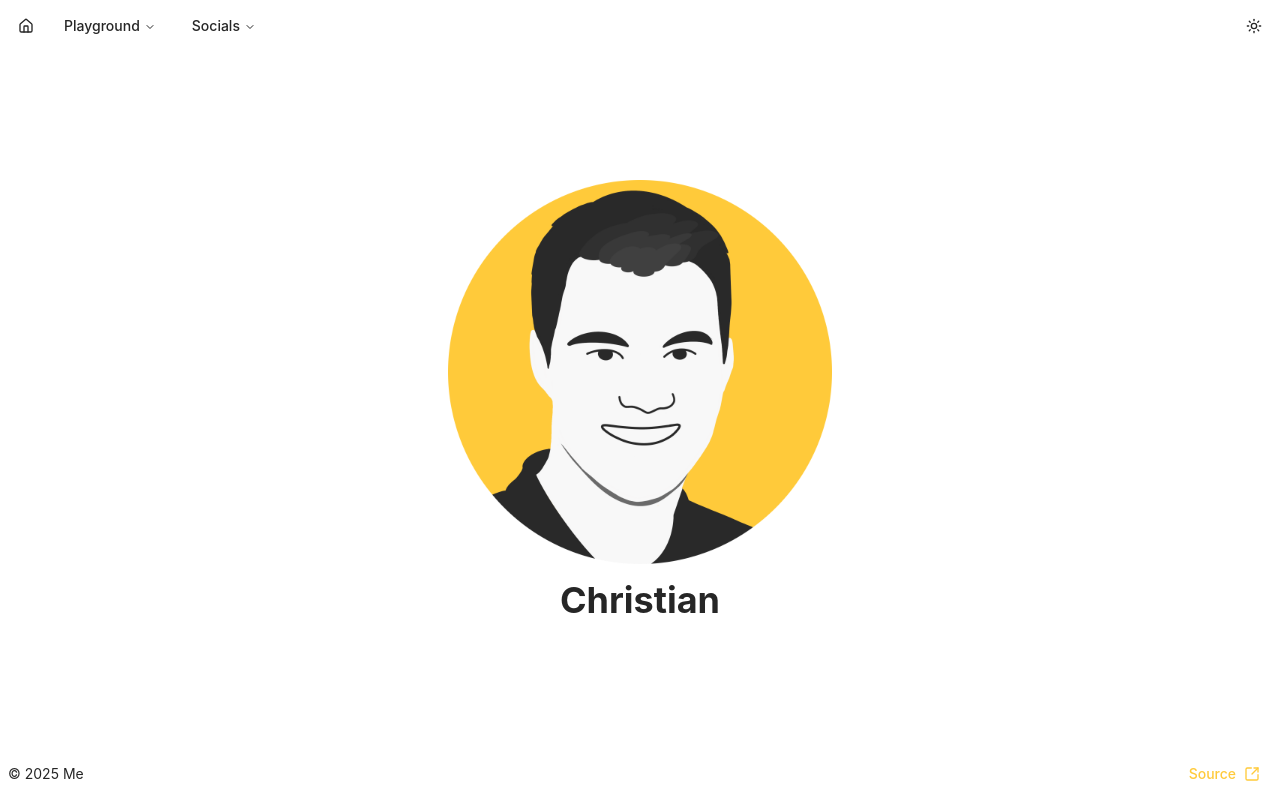
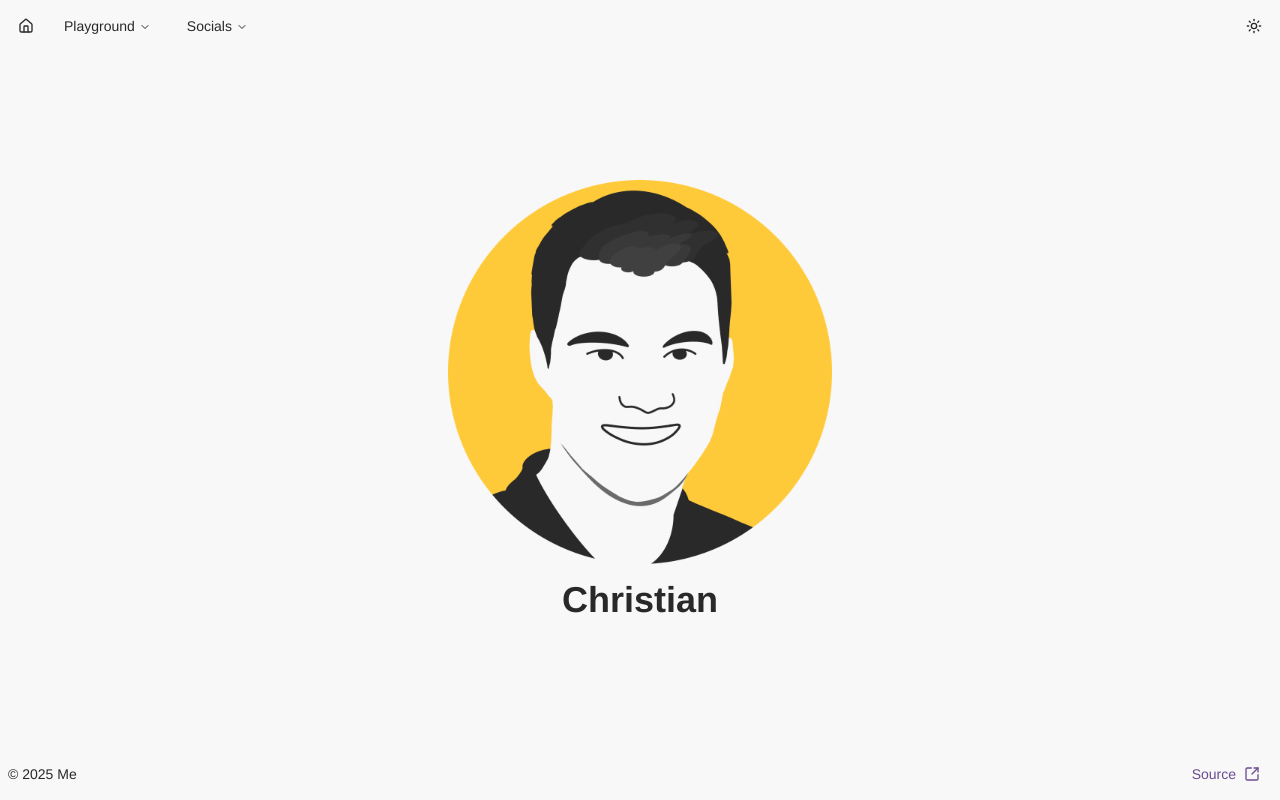
Before and after one commit to xcklein/christian-www, a React (Vite) app: page / in a window 1280 px wide. Built offline with nearby package versions, Linux system fonts and the light colour scheme.

Commit message:
theme update

```diff
--- a/src/styles/theme.css
+++ b/src/styles/theme.css
@@ -1,13 +1,114 @@
 @custom-variant dark (&:is(.dark *));
 
+:root {
+  --background: oklch(0.9791 0 0);
+  --foreground: oklch(0.2809 0 0);
+  --card: oklch(1 0 0);
+  --card-foreground: oklch(0.2809 0 0);
+  --popover: oklch(1 0 0);
+  --popover-foreground: oklch(0.2809 0 0);
+  --primary: oklch(0.4808 0.1142 301.7729);
+  --primary-foreground: oklch(0.2809 0 0);
+  --secondary: oklch(0.934 0 0);
+  --secondary-foreground: oklch(0.2809 0 0);
+  --muted: oklch(0.9067 0 0);
+  --muted-foreground: oklch(0.5555 0 0);
+  --accent: oklch(0.934 0 0);
+  --accent-foreground: oklch(0.2809 0 0);
+  --destructive: oklch(0.6879 0.2015 22.4754);
+  --destructive-foreground: oklch(0.9851 0 0);
+  --border: oklch(0.9219 0 0);
+  --input: oklch(1 0 0);
+  --ring: oklch(0.4808 0.1142 301.7729);
+  --chart-1: oklch(0.8631 0.1606 87.1288);
+  --chart-2: oklch(0.4808 0.1142 301.7729);
+  --chart-3: oklch(0.8637 0.0344 304.4942);
+  --chart-4: oklch(0.6923 0.0813 302.9775);
+  --chart-5: oklch(0.9244 0.0982 90.4638);
+  --sidebar: oklch(0.9702 0 0);
+  --sidebar-foreground: oklch(0.2809 0 0);
+  --sidebar-primary: oklch(0.2809 0 0);
+  --sidebar-primary-foreground: oklch(1 0 0);
+  --sidebar-accent: oklch(0.9067 0 0);
+  --sidebar-accent-foreground: oklch(0.2809 0 0);
+  --sidebar-border: oklch(0.9219 0 0);
+  --sidebar-ring: oklch(0.2809 0 0);
+  --font-sans: "Helvetica Neue", Helvetica, Arial, sans-serif;
+  --font-serif: Georgia, serif;
+  --font-mono: "Roboto Mono", monospace;
+  --radius: 0.25rem;
+  --shadow-x: 3px;
+  --shadow-y: 3px;
+  --shadow-blur: 0;
+  --shadow-spread: 0;
+  --shadow-opacity: 0;
+  --shadow-color: #000000;
+  --shadow-2xs: 3px 3px 0 0 hsl(0 0% 0% / 0);
+  --shadow-xs: 3px 3px 0 0 hsl(0 0% 0% / 0);
+  --shadow-sm: 3px 3px 0 0 hsl(0 0% 0% / 0), 3px 1px 2px -1px hsl(0 0% 0% / 0);
+  --shadow: 3px 3px 0 0 hsl(0 0% 0% / 0), 3px 1px 2px -1px hsl(0 0% 0% / 0);
+  --shadow-md: 3px 3px 0 0 hsl(0 0% 0% / 0), 3px 2px 4px -1px hsl(0 0% 0% / 0);
+  --shadow-lg: 3px 3px 0 0 hsl(0 0% 0% / 0), 3px 4px 6px -1px hsl(0 0% 0% / 0);
+  --shadow-xl: 3px 3px 0 0 hsl(0 0% 0% / 0), 3px 8px 10px -1px hsl(0 0% 0% / 0);
+  --shadow-2xl: 3px 3px 0 0 hsl(0 0% 0% / 0);
+  --tracking-normal: 0em;
+  --spacing: 0.25rem;
+}
+
+.dark {
+  --background: oklch(0.2809 0 0);
+  --foreground: oklch(0.9791 0 0);
+  --card: oklch(0.2393 0 0);
+  --card-foreground: oklch(0.9791 0 0);
+  --popover: oklch(0.2393 0 0);
+  --popover-foreground: oklch(0.9791 0 0);
+  --primary: oklch(0.8631 0.1606 87.1288);
+  --primary-foreground: oklch(0.2046 0 0);
+  --secondary: oklch(0.2435 0 0);
+  --secondary-foreground: oklch(0.9791 0 0);
+  --muted: oklch(0.3211 0 0);
+  --muted-foreground: oklch(0.7155 0 0);
+  --accent: oklch(0.3446 0 0);
+  --accent-foreground: oklch(0.9791 0 0);
+  --destructive: oklch(0.6879 0.2015 22.4754);
+  --destructive-foreground: oklch(0.9791 0 0);
+  --border: oklch(0.3703 0.0119 285.8054);
+  --input: oklch(0.2393 0 0);
+  --ring: oklch(0.8631 0.1606 87.1288);
+  --chart-1: oklch(0.8631 0.1606 87.1288);
+  --chart-2: oklch(0.4808 0.1142 301.7729);
+  --chart-3: oklch(0.8637 0.0344 304.4942);
+  --chart-4: oklch(0.6923 0.0813 302.9775);
+  --chart-5: oklch(0.9244 0.0982 90.4638);
+  --sidebar: oklch(0.2046 0 0);
+  --sidebar-foreground: oklch(0.9791 0 0);
+  --sidebar-primary: oklch(0.2046 0 0);
+  --sidebar-primary-foreground: oklch(1 0 0);
+  --sidebar-accent: oklch(0.3211 0 0);
+  --sidebar-accent-foreground: oklch(0.9791 0 0);
+  --sidebar-border: oklch(0.3703 0.0119 285.8054);
+  --sidebar-ring: oklch(0.2046 0 0);
+  --font-sans: "Helvetica Neue", Helvetica, Arial, sans-serif;
+  --font-serif: Georgia, serif;
+  --font-mono: "Roboto Mono", monospace;
+  --radius: 0.25rem;
+  --shadow-x: 3px;
+  --shadow-y: 3px;
+  --shadow-blur: 0;
+  --shadow-spread: 0;
+  --shadow-opacity: 0;
+  --shadow-color: #000000;
+  --shadow-2xs: 3px 3px 0 0 hsl(0 0% 0% / 0);
+  --shadow-xs: 3px 3px 0 0 hsl(0 0% 0% / 0);
+  --shadow-sm: 3px 3px 0 0 hsl(0 0% 0% / 0), 3px 1px 2px -1px hsl(0 0% 0% / 0);
+  --shadow: 3px 3px 0 0 hsl(0 0% 0% / 0), 3px 1px 2px -1px hsl(0 0% 0% / 0);
+  --shadow-md: 3px 3px 0 0 hsl(0 0% 0% / 0), 3px 2px 4px -1px hsl(0 0% 0% / 0);
+  --shadow-lg: 3px 3px 0 0 hsl(0 0% 0% / 0), 3px 4px 6px -1px hsl(0 0% 0% / 0);
+  --shadow-xl: 3px 3px 0 0 hsl(0 0% 0% / 0), 3px 8px 10px -1px hsl(0 0% 0% / 0);
+  --shadow-2xl: 3px 3px 0 0 hsl(0 0% 0% / 0);
+}
+
 @theme inline {
-  --radius-sm: calc(var(--radius) - 4px);
-  --radius-md: calc(var(--radius) - 2px);
-  --radius-lg: var(--radius);
-  --radius-xl: calc(var(--radius) + 4px);
-  --radius-2xl: calc(var(--radius) + 8px);
-  --radius-3xl: calc(var(--radius) + 12px);
-  --radius-4xl: calc(var(--radius) + 16px);
   --color-background: var(--background);
   --color-foreground: var(--foreground);
   --color-card: var(--card);
@@ -23,6 +124,7 @@
   --color-accent: var(--accent);
   --color-accent-foreground: var(--accent-foreground);
   --color-destructive: var(--destructive);
+  --color-destructive-foreground: var(--destructive-foreground);
   --color-border: var(--border);
   --color-input: var(--input);
   --color-ring: var(--ring);
@@ -39,112 +141,22 @@
   --color-sidebar-accent-foreground: var(--sidebar-accent-foreground);
   --color-sidebar-border: var(--sidebar-border);
   --color-sidebar-ring: var(--sidebar-ring);
+
+  --font-sans: var(--font-sans);
+  --font-mono: var(--font-mono);
+  --font-serif: var(--font-serif);
+
+  --radius-sm: calc(var(--radius) - 4px);
+  --radius-md: calc(var(--radius) - 2px);
+  --radius-lg: var(--radius);
+  --radius-xl: calc(var(--radius) + 4px);
+
+  --shadow-2xs: var(--shadow-2xs);
+  --shadow-xs: var(--shadow-xs);
+  --shadow-sm: var(--shadow-sm);
+  --shadow: var(--shadow);
+  --shadow-md: var(--shadow-md);
+  --shadow-lg: var(--shadow-lg);
+  --shadow-xl: var(--shadow-xl);
+  --shadow-2xl: var(--shadow-2xl);
 }
-
-:root {
-  --background: oklch(1 0 0);
-  --foreground: oklch(0.2686 0 0);
-  --card: oklch(1 0 0);
-  --card-foreground: oklch(0.2686 0 0);
-  --popover: oklch(1 0 0);
-  --popover-foreground: oklch(0.2686 0 0);
-  --primary: oklch(0.8631 0.1606 87.1288);
-  --primary-foreground: oklch(0 0 0);
-  --secondary: oklch(0.967 0.0029 264.5419);
-  --secondary-foreground: oklch(0.4461 0.0263 256.8018);
-  --muted: oklch(0.9846 0.0017 247.8389);
-  --muted-foreground: oklch(0.551 0.0234 264.3637);
-  --accent: oklch(0.9314 0.1551 100.9657);
-  --accent-foreground: oklch(0.4692 0.1024 68.877);
-  --destructive: oklch(0.6879 0.2015 22.4754);
-  --destructive-foreground: oklch(1 0 0);
-  --border: oklch(0.9276 0.0058 264.5313);
-  --input: oklch(0.9276 0.0058 264.5313);
-  --ring: oklch(0.8631 0.1606 87.1288);
-  --chart-1: oklch(0.8631 0.1606 87.1288);
-  --chart-2: oklch(0.6655 0.137 82.2712);
-  --chart-3: oklch(0.5659 0.1186 76.5723);
-  --chart-4: oklch(0.4692 0.1024 68.877);
-  --chart-5: oklch(0.3687 0.0886 57.6797);
-  --sidebar: oklch(0.9846 0.0017 247.8389);
-  --sidebar-foreground: oklch(0.2686 0 0);
-  --sidebar-primary: oklch(0.8631 0.1606 87.1288);
-  --sidebar-primary-foreground: oklch(1 0 0);
-  --sidebar-accent: oklch(0.9869 0.0214 95.2774);
-  --sidebar-accent-foreground: oklch(0.4692 0.1024 68.877);
-  --sidebar-border: oklch(0.9276 0.0058 264.5313);
-  --sidebar-ring: oklch(0.8631 0.1606 87.1288);
-  --font-sans: Inter, sans-serif;
-  --font-serif: Source Serif 4, serif;
-  --font-mono: JetBrains Mono, monospace;
-  --radius: 0.375rem;
-  --shadow-x: 0px;
-  --shadow-y: 4px;
-  --shadow-blur: 8px;
-  --shadow-spread: -1px;
-  --shadow-opacity: 0.1;
-  --shadow-color: #000000;
-  --shadow-2xs: 0px 4px 8px -1px hsl(0 0% 0% / 0.05);
-  --shadow-xs: 0px 4px 8px -1px hsl(0 0% 0% / 0.05);
-  --shadow-sm: 0px 4px 8px -1px hsl(0 0% 0% / 0.1), 0px 1px 2px -2px hsl(0 0% 0% / 0.1);
-  --shadow: 0px 4px 8px -1px hsl(0 0% 0% / 0.1), 0px 1px 2px -2px hsl(0 0% 0% / 0.1);
-  --shadow-md: 0px 4px 8px -1px hsl(0 0% 0% / 0.1), 0px 2px 4px -2px hsl(0 0% 0% / 0.1);
-  --shadow-lg: 0px 4px 8px -1px hsl(0 0% 0% / 0.1), 0px 4px 6px -2px hsl(0 0% 0% / 0.1);
-  --shadow-xl: 0px 4px 8px -1px hsl(0 0% 0% / 0.1), 0px 8px 10px -2px hsl(0 0% 0% / 0.1);
-  --shadow-2xl: 0px 4px 8px -1px hsl(0 0% 0% / 0.25);
-  --tracking-normal: 0em;
-  --spacing: 0.25rem;
-}
-
-.dark {
-  --background: oklch(0.2046 0 0);
-  --foreground: oklch(0.9219 0 0);
-  --card: oklch(0.2686 0 0);
-  --card-foreground: oklch(0.9219 0 0);
-  --popover: oklch(0.2686 0 0);
-  --popover-foreground: oklch(0.9219 0 0);
-  --primary: oklch(0.8631 0.1606 87.1288);
-  --primary-foreground: oklch(0 0 0);
-  --secondary: oklch(0.2686 0 0);
-  --secondary-foreground: oklch(0.9219 0 0);
-  --muted: oklch(0.2393 0 0);
-  --muted-foreground: oklch(0.7155 0 0);
-  --accent: oklch(0.5655 0.137 82.2712);
-  --accent-foreground: oklch(0.9314 0.1551 100.9657);
-  --destructive: oklch(0.6879 0.2015 22.4754);
-  --destructive-foreground: oklch(1 0 0);
-  --border: oklch(0.3715 0 0);
-  --input: oklch(0.3715 0 0);
-  --ring: oklch(0.8631 0.1606 87.1288);
-  --chart-1: oklch(0.8631 0.1606 87.1288);
-  --chart-2: oklch(0.5655 0.137 82.2712);
-  --chart-3: oklch(0.9314 0.1551 100.9657);
-  --chart-4: oklch(0.4692 0.1024 68.877);
-  --chart-5: oklch(0.2669 0.0803 42.1563);
-  --sidebar: oklch(0.1684 0 0);
-  --sidebar-foreground: oklch(0.9219 0 0);
-  --sidebar-primary: oklch(0.8631 0.1606 87.1288);
-  --sidebar-primary-foreground: oklch(1 0 0);
-  --sidebar-accent: oklch(0.5655 0.137 82.2712);
-  --sidebar-accent-foreground: oklch(0.9314 0.1551 100.9657);
-  --sidebar-border: oklch(0.3715 0 0);
-  --sidebar-ring: oklch(0.8631 0.1606 87.1288);
-  --font-sans: Inter, sans-serif;
-  --font-serif: Source Serif 4, serif;
-  --font-mono: JetBrains Mono, monospace;
-  --radius: 0.375rem;
-  --shadow-x: 0px;
-  --shadow-y: 4px;
-  --shadow-blur: 8px;
-  --shadow-spread: -1px;
-  --shadow-opacity: 0.1;
-  --shadow-color: #000000;
-  --shadow-2xs: 0px 4px 8px -1px hsl(0 0% 0% / 0.05);
-  --shadow-xs: 0px 4px 8px -1px hsl(0 0% 0% / 0.05);
-  --shadow-sm: 0px 4px 8px -1px hsl(0 0% 0% / 0.1), 0px 1px 2px -2px hsl(0 0% 0% / 0.1);
-  --shadow: 0px 4px 8px -1px hsl(0 0% 0% / 0.1), 0px 1px 2px -2px hsl(0 0% 0% / 0.1);
-  --shadow-md: 0px 4px 8px -1px hsl(0 0% 0% / 0.1), 0px 2px 4px -2px hsl(0 0% 0% / 0.1);
-  --shadow-lg: 0px 4px 8px -1px hsl(0 0% 0% / 0.1), 0px 4px 6px -2px hsl(0 0% 0% / 0.1);
-  --shadow-xl: 0px 4px 8px -1px hsl(0 0% 0% / 0.1), 0px 8px 10px -2px hsl(0 0% 0% / 0.1);
-  --shadow-2xl: 0px 4px 8px -1px hsl(0 0% 0% / 0.25);
-}
```
